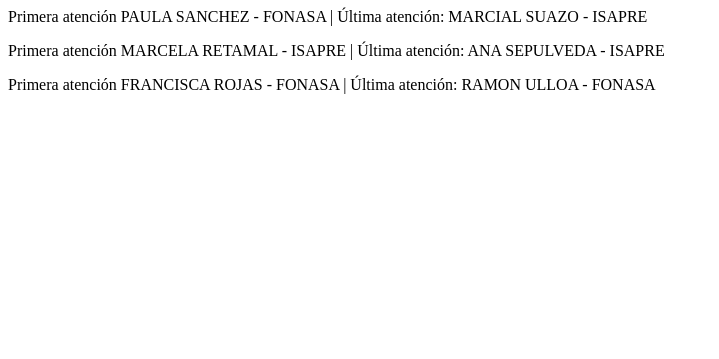
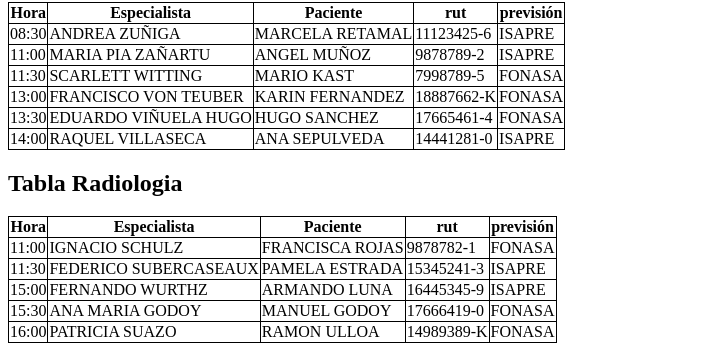
Before and after one commit to ddelosv/Desafio---Uso-basico-de-arrays-y-objetos, a plain HTML site: page index.html in a window 1280 px wide. Shown: the part 301-660 px from the top of the page, without its empty margins (0-719 px from the left). Drawn offline with Linux system fonts and the light colour scheme.

Commit message:
Fix formato de la tabla

```diff
--- a/index.html
+++ b/index.html
@@ -17,17 +17,14 @@
 </head>
 
 <body>
-
+    <h2 id="tituloTraumatologia"></h2>
     <table id="Traumatologia">
-        <h2 id="tituloTraumatologia"></h2>
     </table>
-
+    <h2 id="tituloDental"></h2>
     <table id="dental">
-        <h2 id="tituloDental"></h2>
     </table>
-
+    <h2 id="tituloRadiologia"></h2>
     <table id="radiologia">
-        <h2 id="tituloRadiologia"></h2>
     </table>
 
     <script src="./script.js"></script>
--- a/script.js
+++ b/script.js
@@ -4,50 +4,168 @@
 // descripción
 
 var radiologia = [
-    { hora: "11:00", especialista: "IGNACIO SCHULZ", paciente: "FRANCISCA ROJAS", rut: "9878782-1", prevision: "FONASA" },
-    { hora: "11:30", especialista: "FEDERICO SUBERCASEAUX", paciente: "PAMELA ESTRADA", rut: "15345241-3", prevision: "ISAPRE" },
-    { hora: "15:00", especialista: "FERNANDO WURTHZ", paciente: "ARMANDO LUNA", rut: "16445345-9", prevision: "ISAPRE" },
-    { hora: "15:30", especialista: "ANA MARIA GODOY	", paciente: "MANUEL GODOY", rut: "17666419-0", prevision: "FONASA" },
-    { hora: "16:00", especialista: "PATRICIA SUAZO", paciente: "RAMON ULLOA", rut: "14989389-K", prevision: "FONASA" },
+  {
+    hora: "11:00",
+    especialista: "IGNACIO SCHULZ",
+    paciente: "FRANCISCA ROJAS",
+    rut: "9878782-1",
+    prevision: "FONASA",
+  },
+  {
+    hora: "11:30",
+    especialista: "FEDERICO SUBERCASEAUX",
+    paciente: "PAMELA ESTRADA",
+    rut: "15345241-3",
+    prevision: "ISAPRE",
+  },
+  {
+    hora: "15:00",
+    especialista: "FERNANDO WURTHZ",
+    paciente: "ARMANDO LUNA",
+    rut: "16445345-9",
+    prevision: "ISAPRE",
+  },
+  {
+    hora: "15:30",
+    especialista: "ANA MARIA GODOY	",
+    paciente: "MANUEL GODOY",
+    rut: "17666419-0",
+    prevision: "FONASA",
+  },
+  {
+    hora: "16:00",
+    especialista: "PATRICIA SUAZO",
+    paciente: "RAMON ULLOA",
+    rut: "14989389-K",
+    prevision: "FONASA",
+  },
 ];
 
 var dental = [
-    { hora: "08:30", especialista: "ANDREA ZUÑIGA", paciente: "MARCELA RETAMAL", rut: "11123425-6", prevision: "ISAPRE" },
-    { hora: "11:00", especialista: "MARIA PIA ZAÑARTU", paciente: "ANGEL MUÑOZ", rut: "9878789-2", prevision: "ISAPRE" },
-    { hora: "11:30", especialista: "SCARLETT WITTING", paciente: "MARIO KAST", rut: "7998789-5", prevision: "FONASA" },
-    { hora: "13:00", especialista: "FRANCISCO VON TEUBER", paciente: "KARIN FERNANDEZ", rut: "18887662-K", prevision: "FONASA" },
-    { hora: "13:30", especialista: "EDUARDO VIÑUELA	HUGO", paciente: "HUGO SANCHEZ", rut: "17665461-4", prevision: "FONASA" },
-    { hora: "14:00", especialista: "RAQUEL VILLASECA", paciente: "ANA SEPULVEDA", rut: "14441281-0", prevision: "ISAPRE" },
-
-
+  {
+    hora: "08:30",
+    especialista: "ANDREA ZUÑIGA",
+    paciente: "MARCELA RETAMAL",
+    rut: "11123425-6",
+    prevision: "ISAPRE",
+  },
+  {
+    hora: "11:00",
+    especialista: "MARIA PIA ZAÑARTU",
+    paciente: "ANGEL MUÑOZ",
+    rut: "9878789-2",
+    prevision: "ISAPRE",
+  },
+  {
+    hora: "11:30",
+    especialista: "SCARLETT WITTING",
+    paciente: "MARIO KAST",
+    rut: "7998789-5",
+    prevision: "FONASA",
+  },
+  {
+    hora: "13:00",
+    especialista: "FRANCISCO VON TEUBER",
+    paciente: "KARIN FERNANDEZ",
+    rut: "18887662-K",
+    prevision: "FONASA",
+  },
+  {
+    hora: "13:30",
+    especialista: "EDUARDO VIÑUELA	HUGO",
+    paciente: "HUGO SANCHEZ",
+    rut: "17665461-4",
+    prevision: "FONASA",
+  },
+  {
+    hora: "14:00",
+    especialista: "RAQUEL VILLASECA",
+    paciente: "ANA SEPULVEDA",
+    rut: "14441281-0",
+    prevision: "ISAPRE",
+  },
 ];
 
 var traumatologia = [
-    { hora: "08:00", especialista: "MARIA PAZ ALTUZARRA", paciente: "PAULA SANCHEZ", rut: "15554774-5", prevision: "FONASA" },
-    { hora: "10:00", especialista: "RAUL ARAYA", paciente: "ANGÉLICA NAVAS", rut: "115444147-9", prevision: "ISAPRE" },
-    { hora: "10:30", especialista: "MARIA ARRIAGADA", paciente: "ANA KLAPP", rut: "17879423-9", prevision: "ISAPRE" },
-    { hora: "11:00", especialista: "ALEJANDRO BADILLA", paciente: "FELIPE MARDONES", rut: "1547423-6", prevision: "ISAPRE" },
-    { hora: "11:30", especialista: "CECILIA BUDNIK", paciente: "DIEGO MARRE", rut: "16554741-K", prevision: "FONASA" },
-    { hora: "12:00", especialista: "ARTURO CAVAGNARO", paciente: "CECILIA MENDEZ", rut: "9747535-8", prevision: "ISAPRE" },
-    { hora: "12:30", especialista: "ANDRES KANACRI", paciente: "MARCIAL SUAZO", rut: "11254785-5", prevision: "ISAPRE" },
+  {
+    hora: "08:00",
+    especialista: "MARIA PAZ ALTUZARRA",
+    paciente: "PAULA SANCHEZ",
+    rut: "15554774-5",
+    prevision: "FONASA",
+  },
+  {
+    hora: "10:00",
+    especialista: "RAUL ARAYA",
+    paciente: "ANGÉLICA NAVAS",
+    rut: "115444147-9",
+    prevision: "ISAPRE",
+  },
+  {
+    hora: "10:30",
+    especialista: "MARIA ARRIAGADA",
+    paciente: "ANA KLAPP",
+    rut: "17879423-9",
+    prevision: "ISAPRE",
+  },
+  {
+    hora: "11:00",
+    especialista: "ALEJANDRO BADILLA",
+    paciente: "FELIPE MARDONES",
+    rut: "1547423-6",
+    prevision: "ISAPRE",
+  },
+  {
+    hora: "11:30",
+    especialista: "CECILIA BUDNIK",
+    paciente: "DIEGO MARRE",
+    rut: "16554741-K",
+    prevision: "FONASA",
+  },
+  {
+    hora: "12:00",
+    especialista: "ARTURO CAVAGNARO",
+    paciente: "CECILIA MENDEZ",
+    rut: "9747535-8",
+    prevision: "ISAPRE",
+  },
+  {
+    hora: "12:30",
+    especialista: "ANDRES KANACRI",
+    paciente: "MARCIAL SUAZO",
+    rut: "11254785-5",
+    prevision: "ISAPRE",
+  },
 ];
 
 // Imprimir los resultados
-document.write('<h1>Estadisticas centro medico ñuñoa</h1>');
+document.write("<h1>Estadisticas centro medico ñuñoa</h1>");
 
-document.write(`<p>Primera atención ${traumatologia[0].paciente} - ${traumatologia[0].prevision}
-| Última atención: ${traumatologia[traumatologia.length - 1].paciente} - ${traumatologia[traumatologia.length - 1].prevision}  </p>`);
+document.write(`<p>Primera atención ${traumatologia[0].paciente} - ${
+  traumatologia[0].prevision
+}
+| Última atención: ${traumatologia[traumatologia.length - 1].paciente} - ${
+  traumatologia[traumatologia.length - 1].prevision
+}  </p>`);
 
-document.write(`<p>Primera atención ${dental[0].paciente} - ${dental[0].prevision}
-| Última atención: ${dental[dental.length - 1].paciente} - ${dental[dental.length - 1].prevision}  </p>`);
+document.write(`<p>Primera atención ${dental[0].paciente} - ${
+  dental[0].prevision
+}
+| Última atención: ${dental[dental.length - 1].paciente} - ${
+  dental[dental.length - 1].prevision
+}  </p>`);
 
-document.write(`<p>Primera atención ${radiologia[0].paciente} - ${radiologia[0].prevision}
-| Última atención: ${radiologia[radiologia.length - 1].paciente} - ${radiologia[radiologia.length - 1].prevision}  </p>`);
+document.write(`<p>Primera atención ${radiologia[0].paciente} - ${
+  radiologia[0].prevision
+}
+| Última atención: ${radiologia[radiologia.length - 1].paciente} - ${
+  radiologia[radiologia.length - 1].prevision
+}  </p>`);
 
-
-var TablaTraumatologia = "<tr> <th>Hora</th> <th>Especialista</th> <th>Paciente</th> <th>rut</th> <th>previsión</th> </tr>";
+var TablaTraumatologia =
+  "<tr> <th>Hora</th> <th>Especialista</th> <th>Paciente</th> <th>rut</th> <th>previsión</th> </tr>";
 for (var i = 0; i < traumatologia.length; i++) {
-    TablaTraumatologia += `
+  TablaTraumatologia += `
    <tr>
      <td>${traumatologia[i].hora}</td>
      <td>${traumatologia[i].especialista}</td>
@@ -59,11 +177,13 @@ for (var i = 0; i < traumatologia.length; i++) {
 }
 
 document.getElementById("Traumatologia").innerHTML = TablaTraumatologia;
-document.getElementById("titulotraumatologia").innerHTML =" Tabla Traumatologia";
+document.getElementById("tituloTraumatologia").innerHTML =
+  " Tabla Traumatologia";
 
-var Tabladental = "<tr> <th>Hora</th> <th>Especialista</th> <th>Paciente</th> <th>rut</th> <th>previsión</th> </tr>";
+var Tabladental =
+  "<tr> <th>Hora</th> <th>Especialista</th> <th>Paciente</th> <th>rut</th> <th>previsión</th> </tr>";
 for (var i = 0; i < dental.length; i++) {
-    Tabladental += `
+  Tabladental += `
    <tr>
      <td>${dental[i].hora}</td>
      <td>${dental[i].especialista}</td>
@@ -75,20 +195,21 @@ for (var i = 0; i < dental.length; i++) {
 }
 
 document.getElementById("dental").innerHTML = Tabladental;
-document.getElementById("tituloDental").innerHTML =" Tabla Dental";
+document.getElementById("tituloDental").innerHTML = " Tabla Dental";
 
-var Tablaradiologia = "<tr> <th>Hora</th> <th>Especialista</th> <th>Paciente</th> <th>rut</th> <th>previsión</th> </tr>";
+var Tablaradiologia =
+  "<tr> <th>Hora</th> <th>Especialista</th> <th>Paciente</th> <th>rut</th> <th>previsión</th> </tr>";
 for (var i = 0; i < radiologia.length; i++) {
-    Tablaradiologia += `
+  Tablaradiologia += `
    <tr>
      <td>${radiologia[i].hora}</td>
      <td>${radiologia[i].especialista}</td>
      <td>${radiologia[i].paciente}</td>
      <td>${radiologia[i].rut}</td>
-     <td>${dental[i].prevision}</td>
+     <td>${radiologia[i].prevision}</td>
     </tr>
     `;
 }
 
 document.getElementById("radiologia").innerHTML = Tablaradiologia;
-document.getElementById("tituloRadiologia").innerHTML =" Tabla Radiologia";
+document.getElementById("tituloRadiologia").innerHTML = " Tabla Radiologia";
```
Also changed, not shown: 2 other files.
